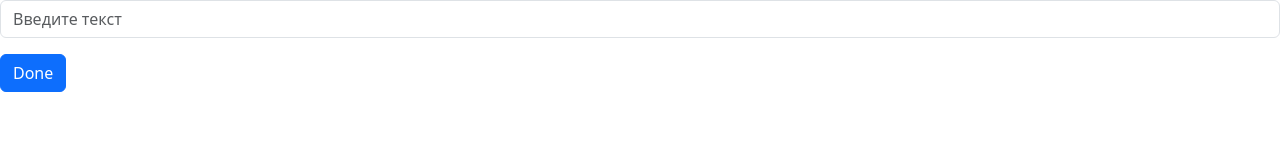
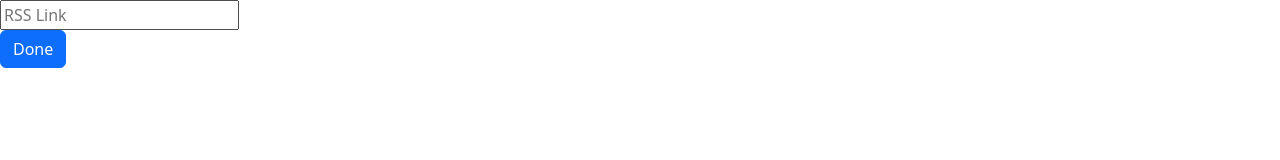
Before and after one commit to Raition/frontend-project-11, a website built with Vite: page index.html in a window 1280 px wide. Built offline with nearby package versions, Linux system fonts and the light colour scheme.

Commit message:
add start form

```diff
--- a/index.html
+++ b/index.html
@@ -7,9 +7,9 @@
   </head>
   <body>
     <main>
-			<form class="mb-3">
-  			<div class="mb-3">
-    			<input type="text" class="form-control" placeholder="Введите текст">
+			<form>
+  			<div>
+    			<input type="text" placeholder="RSS Link">
   			</div>
   			<button type="submit" class="btn btn-primary">Done</button>
 			</form>
```
